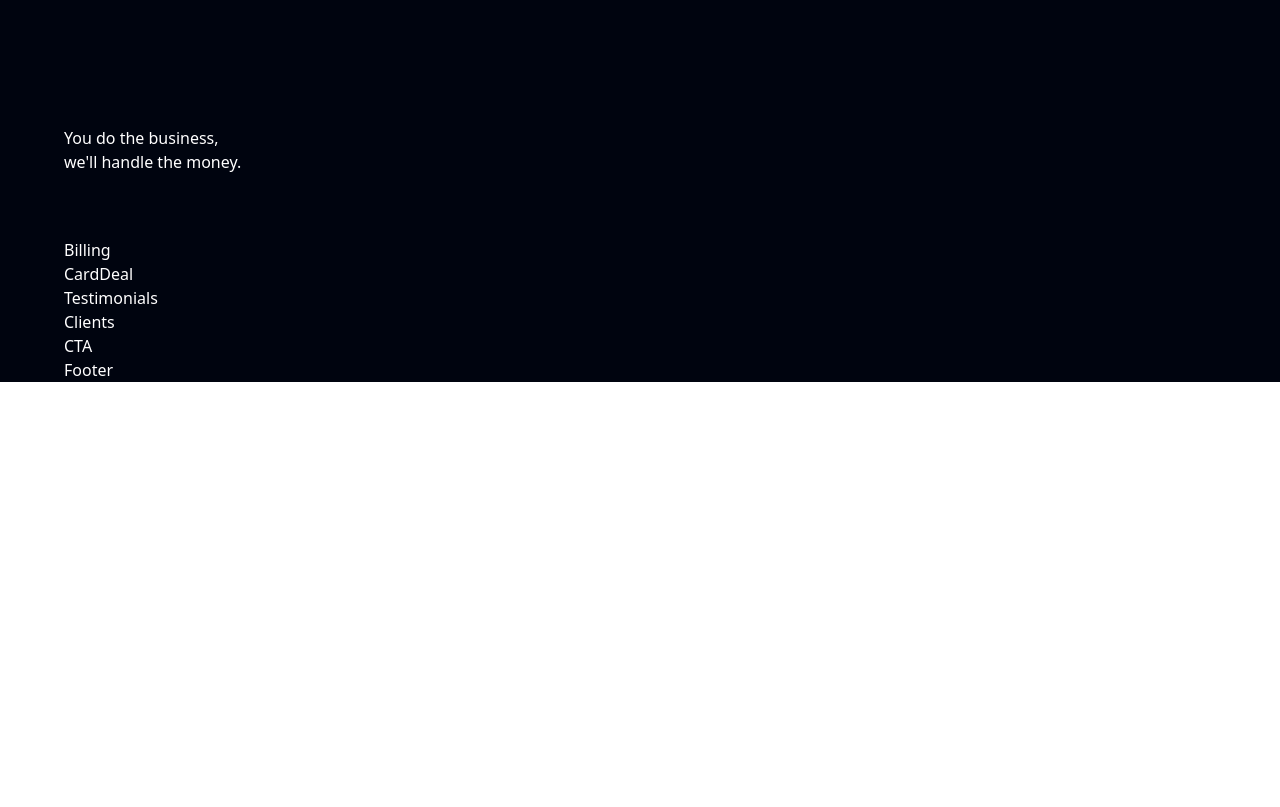
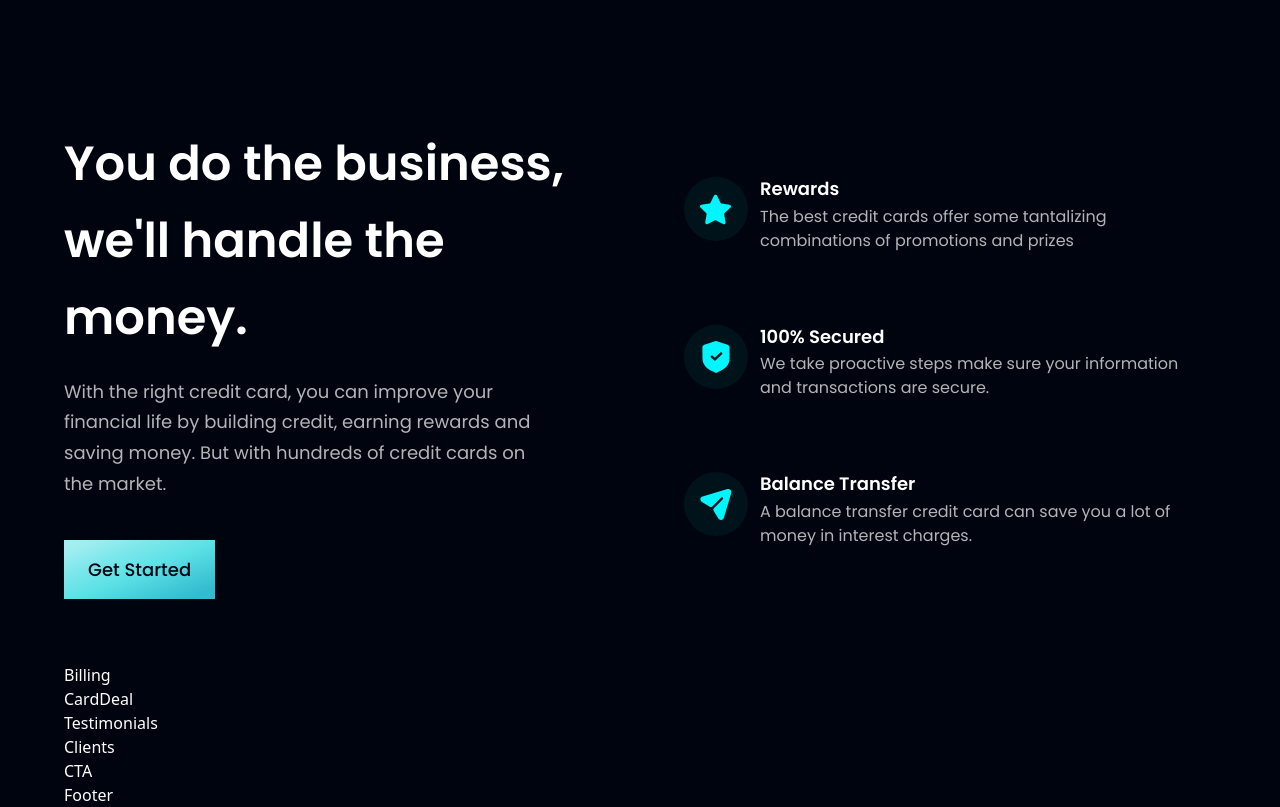
Before and after one commit to Uzayn/Hoobank, a React (Vite) app in the folder bank_webapp/: page / in a window 1280 px wide. Shown: the part 880-1687 px from the top of the page. Before the commit the page ends 1262 px from the top, so only its background shows below. Built offline with nearby package versions, Linux system fonts and the light colour scheme.

Commit message:
Complete Business component

```diff
--- a/bank_webapp/src/components/Business.jsx
+++ b/bank_webapp/src/components/Business.jsx
@@ -3,13 +3,39 @@ import { features } from '../constants'
 import styles, {layout} from '../style'
 import Button from './Button'
 
+const FeatureCard = ({icon, title, content, index}) => (
+  <div className={`flex flex-row p-6 rounded-[20px] ${index !== features.length - 1 ? "mb-6"  : "mb-0"} feature-card`}>
+    <div className={`w-[64px] h-[64px] rounded-full ${styles.flexCenter} bg-dimBlue`}>
+      <img src={icon} alt="icon" className='w-1/2 h-1/2 object-contain' />
+    </div>
+    <div className="flex-1 flex flex-col ml-3">
+      <h4 className="font-poppins font-semibold text-white text-[18px] leading-[23.4px] mb-1">
+        {title}
+      </h4>
+      <p className="font-poppins font-normal text-dimWhite text-[16px] leading-[24px]">
+        {content}
+      </p>
+    </div>
+  </div>
+)
+
 const Business = () => {
   return (
     <section id='features' className={layout.section}>
       <div className={layout.sectionInfo}>
-        <h2>
+        <h2 className={styles.heading2}>
           You do the business, <br className='sm:block hidden' /> we'll handle the money.
         </h2>
+        <p className={`${styles.paragraph} max-w-[470px] mt-5`}>
+          With the right credit card, you can improve your financial life by building credit, earning rewards and saving money. But with hundreds of credit cards on the market.
+        </p>
+        <Button styles='mt-10' />
+      </div>
+
+      <div className={`${layout.sectionImg} flex-col`}>
+        {features.map((feature, index) => (
+          <FeatureCard key={feature.id} {...feature} index={index} />
+        ))}
       </div>
     </section>
   )
--- a/bank_webapp/src/components/Button.jsx
+++ b/bank_webapp/src/components/Button.jsx
@@ -1,9 +1,9 @@
 import React from 'react'
 
-const Button = () => {
-  return (
-    <div>Button</div>
+const Button = ({styles}) => (
+    <button type='button' className={`py-4 px-6 bg-blue-gradient font-poppins font-medium text-[18px] text-primary outline-none} ${styles}`}>
+      Get Started
+    </button>
   )
-}
 
 export default Button
```
